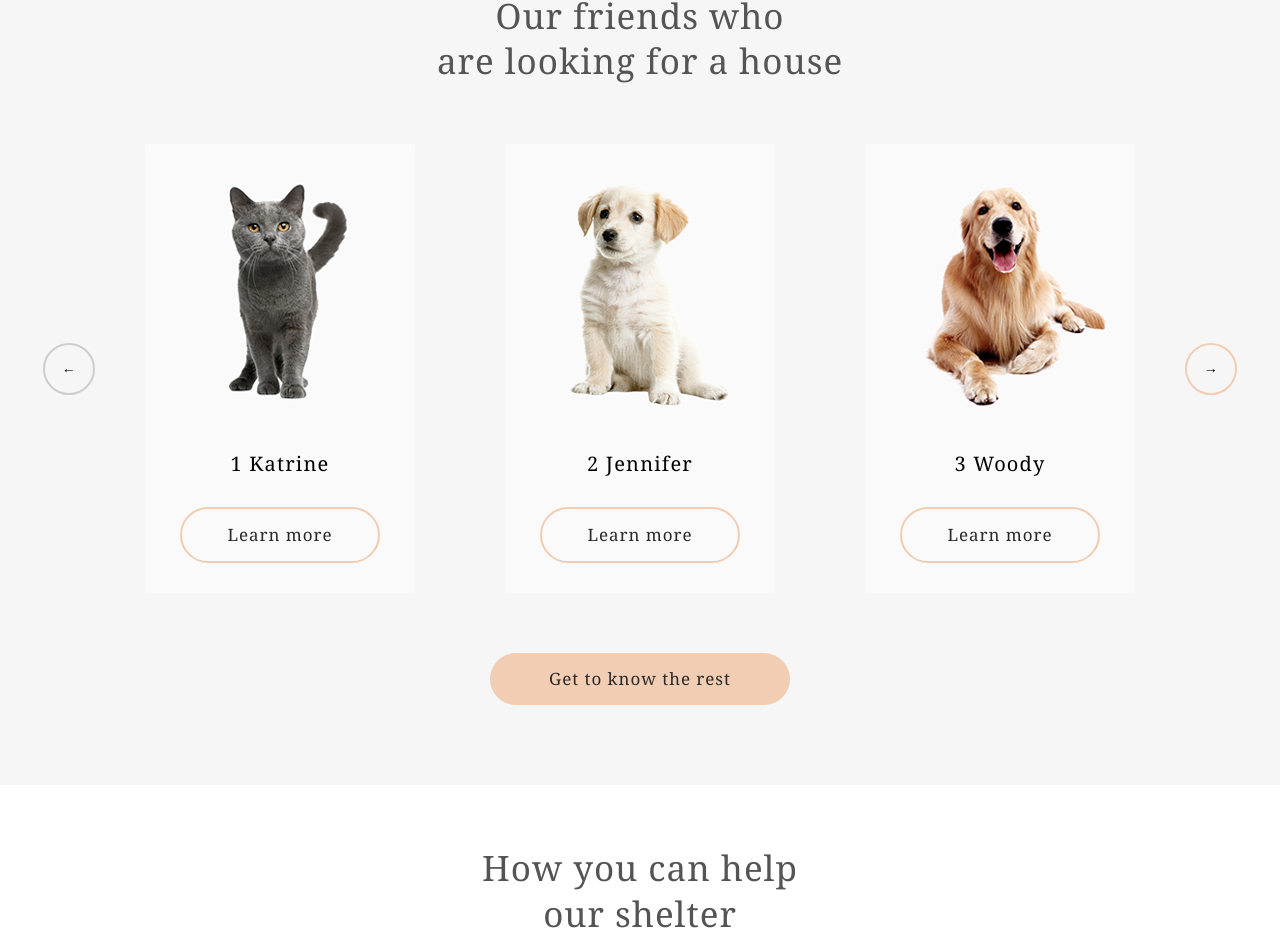
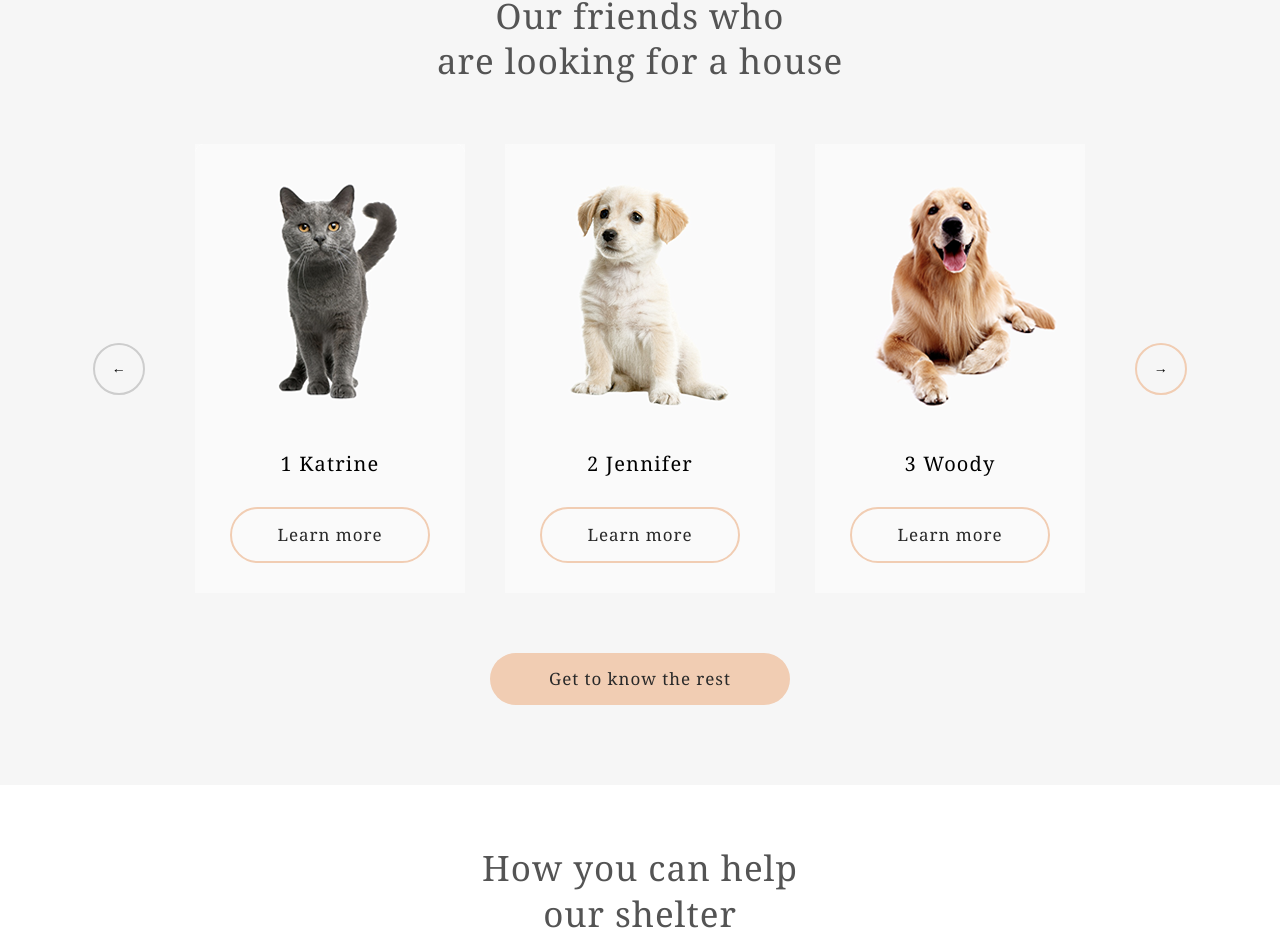
Before and after one commit to yanakapylova/task3, a React (Create React App) app: page / in a window 1280 px wide. Shown: the part 2955-3896 px from the top of the page. Built offline with nearby package versions, Linux system fonts and the light colour scheme.

Commit message:
create separate slider component

```diff
--- a/src/App.tsx
+++ b/src/App.tsx
@@ -10,6 +10,7 @@ import "./components/portal/header.css";
 import "./components/portal/burger.css";
 import "./components/portal/footer.css";
 import "./components/popup/style.css";
+import "./components/slider/slider.css";
 import { Portal } from "./components/portal/Portal";
 import { MainPage } from "./pages/mainPage/MainPage";
 import { OurPets } from "./pages/ourPets/OurPets";
--- /dev/null
+++ b/src/components/slider/Slider.tsx
@@ -0,0 +1,82 @@
+import { useEffect, useState } from "react";
+import { Pet, cards } from "../../pages/mainPage/sectionSlider/pets-list";
+import SliderButton from "../button/SliderButton";
+import { PopUp } from "../popup/PopUp";
+
+export const Slider = function (props: any) {
+  const [activePopUp, setActivePopUp] = useState(cards[0]);
+
+  const [currSliderArr, setCurrSliderArr]: any[] = useState([]);
+
+  useEffect(() => {
+
+    setCurrSliderArr(() => sliderConstructor());
+  }, [props.itemsInRow, props.rowsNumber, props.startSliderIndex]);
+
+  function sliderConstructor() {
+    let currSliderIndex: number = props.startSliderIndex;
+    let currSliderArrCONSTRUCTOR: Pet[] = [];
+
+    let flag = true;
+    for (let j = 0; j < props.rowsNumber; j++) {
+      for (let i = 0; i < props.itemsInRow; i++) {
+        currSliderArrCONSTRUCTOR.push(cards[currSliderIndex]);
+        currSliderIndex++;
+
+        if (currSliderIndex == cards.length) {
+          flag = false;
+          break;
+        }
+      }
+      if (!flag) {
+        break;
+      }
+    }
+
+    props.navigationControl(props.startSliderIndex, props.itemsInRow, props.rowsNumber);
+
+    return currSliderArrCONSTRUCTOR;
+  }
+
+  function handleButtonClick(step: number) {
+    props.handleSliderClick(step); // Call the function from the parent component
+  }
+
+  function buttonMore(activeItem: Pet) {
+    setActivePopUp(activeItem);
+
+    const popupWrapper: any = document.querySelector(".popupWrapper");
+    popupWrapper.style.display = "flex";
+  }
+
+
+  return (
+    <div className="container">
+      <div className="sliderWrapper">
+        <div className="slider">
+          {currSliderArr.map((item: Pet) => {
+            return (
+              <div
+                className="sliderItem"
+                key={`${item.name}${item.breed}${item.description}`}
+              >
+                <div className="sliderItemImage">
+                  <img src={item.image} alt={item.name} />
+                </div>
+                <div className="sliderItemName">{item.name}</div>
+                <SliderButton
+                  onClick={() => {
+                    buttonMore(item);
+                  }}
+                >
+                  Learn more
+                </SliderButton>
+              </div>
+            );
+          })}
+        </div>
+      </div>
+      <PopUp item={activePopUp} />
+    </div>
+  );
+};
--- /dev/null
+++ b/src/components/slider/slider.css
@@ -0,0 +1,39 @@
+.sliderWrapper {
+  display: flex;
+  gap: 50px;
+  margin: 0 auto;
+  align-items: center;
+
+  .slider {
+    display: flex;
+    gap: 40px;
+    margin: 0 auto;
+    flex-wrap: wrap;
+    justify-content: center;
+
+    .sliderItem {
+      background-color: #fafafa;
+      font-size: 20px;
+      font-family: Georgia, "Times New Roman", Times, serif;
+      letter-spacing: 0.06em;
+      max-width: 270px;
+      width: 100%;
+
+      img {
+        width: 100%;
+      }
+
+      > * {
+        margin-bottom: 30px;
+      }
+    }
+  }
+}
+
+@media screen and (max-width: 768px) {
+  .sliderWrapper {
+    flex-wrap: wrap;
+    justify-content: center;
+    gap: 20px;
+  }
+}
--- a/src/pages/mainPage/sectionSlider/SectionSlider.tsx
+++ b/src/pages/mainPage/sectionSlider/SectionSlider.tsx
@@ -1,31 +1,28 @@
 import { useEffect, useState } from "react";
-import { PopUp } from "../../../components/popup/PopUp";
-import { Pet } from "./pets-list";
 import { cards } from "./pets-list";
 import { Link } from "react-router-dom";
 import PrimaryButton from "../../../components/button/PrimaryButton";
-import SliderButton from "../../../components/button/SliderButton";
 import SliderCircleButton from "../../../components/button/SliderCircleButton";
-import { sliderConstructor } from "./sliderConstructor";
+import { Slider } from "../../../components/slider/Slider";
 
 export const SectionSlider = function () {
+  const [itemsInRow, setItemsInRow] = useState(0);
+  const [rowsNumber, setRowsNumber] = useState(0);
   const [startSliderIndex, setStartSliderIndex] = useState(0);
-  const [activePopUp, setActivePopUp] = useState(cards[0]);
-  const [currSliderArr, setCurrSliderArr]: any[] = useState([]);
 
   useEffect(() => {
-    let itemsInRow: number;
-
     if (window.innerWidth >= 1280) {
-      itemsInRow = 3;
+      setItemsInRow(() => 3);
     } else if (window.innerWidth >= 768) {
-      itemsInRow = 2;
+      setItemsInRow(() => 2);
     } else {
-      itemsInRow = 1;
+      setItemsInRow(() => 1);
     }
 
-    setCurrSliderArr(() => sliderConstructor(startSliderIndex, itemsInRow));
+    setRowsNumber(() => 1);
+  }, []);
 
+  function navigationControl() {
     const arrowLeft: any = document.querySelector("#arrow-left");
     const arrowRight: any = document.querySelector("#arrow-right");
     if (startSliderIndex + itemsInRow > cards.length - 1) {
@@ -36,7 +33,7 @@ export const SectionSlider = function () {
       arrowLeft.disabled = false;
       arrowRight.disabled = false;
     }
-  }, [startSliderIndex]);
+  }
 
   function handleSliderClick(step: number) {
     setStartSliderIndex((prev) => prev + step);
@@ -49,38 +46,21 @@ export const SectionSlider = function () {
         <br />
         are looking for a house
       </h3>
-      <div className="sliderWrapper">
+      <div className="sliderAndNavigation">
         <SliderCircleButton
           id="arrow-left"
           onClick={() => handleSliderClick(-1)}
         >
           ←
         </SliderCircleButton>
-        <div className="slider">
-          {currSliderArr.map((item: Pet) => {
-            return (
-              <div
-                className="sliderItem"
-                key={`${item.name}${item.breed}${item.description}`}
-              >
-                <div className="sliderItemImage">
-                  <img src={item.image} alt={item.name} />
-                </div>
-                <div className="sliderItemName">{item.name}</div>
-                <SliderButton
-                  onClick={() => {
-                    setActivePopUp(item);
-                    const popupWrapper: any =
-                      document.querySelector(".popupWrapper");
-                    popupWrapper.style.display = "flex";
-                  }}
-                >
-                  Learn more
-                </SliderButton>
-              </div>
-            );
-          })}
-        </div>
+        <Slider
+          navigationControl={navigationControl}
+          itemsInRow={itemsInRow}
+          rowsNumber={rowsNumber}
+          handleSliderClick={handleSliderClick}
+          startSliderIndex={startSliderIndex}
+        />
+
         <SliderCircleButton
           id="arrow-right"
           onClick={() => handleSliderClick(1)}
@@ -88,7 +68,6 @@ export const SectionSlider = function () {
           →
         </SliderCircleButton>
       </div>
-      <PopUp item={activePopUp} />
       <Link to="/ourpets">
         <PrimaryButton>Get to know the rest</PrimaryButton>
       </Link>
--- a/src/pages/mainPage/sectionSlider/style.css
+++ b/src/pages/mainPage/sectionSlider/style.css
@@ -10,49 +10,25 @@
     margin-top: 50px;
   }
 
-  .sliderWrapper {
+  > button {
+    margin: 0 auto;
+  }
+
+  .sliderAndNavigation {
     display: flex;
     gap: 50px;
     margin: 0 auto;
     align-items: center;
-
-    .slider {
-      display: flex;
-      gap: 90px;
-      margin: 0 auto;
-      justify-content: center;
-
-      .sliderItem {
-        background-color: #fafafa;
-        font-size: 20px;
-        font-family: Georgia, "Times New Roman", Times, serif;
-        letter-spacing: 0.06em;
-        max-width: 270px;
-
-        > * {
-          margin-bottom: 30px;
-        }
-
-        img {
-          width: 100%;
-        }
-      }
-    }
-  }
-
-  > button {
-    margin: 0 auto;
   }
 }
 
 @media screen and (max-width: 768px) {
-  .section3 .sliderWrapper {
-    flex-wrap: wrap;
+  .section3 .sliderAndNavigation {
     justify-content: center;
     gap: 20px;
+    flex-wrap: wrap;
 
-
-    .slider {
+    .container {
       order: 1;
       width: 100%;
     }
@@ -65,6 +41,5 @@
     #arrow-right {
       order: 3;
     }
-
   }
 }
--- a/src/pages/ourPets/OurPets.tsx
+++ b/src/pages/ourPets/OurPets.tsx
@@ -1,25 +1,17 @@
 import { useEffect, useState } from "react";
-import { Pet } from "../mainPage/sectionSlider/pets-list";
 import { cards } from "../mainPage/sectionSlider/pets-list";
-import { PopUp } from "../../components/popup/PopUp";
-import SliderButton from "../../components/button/SliderButton";
 import PrimaryButton from "../../components/button/PrimaryButton";
+import { activePageMark } from "../../components/portal/activePage";
+import { Slider } from "../../components/slider/Slider";
 import SliderCircleButton from "../../components/button/SliderCircleButton";
-import { activePageMark } from "../../components/portal/activePage";
 
 export const OurPets = function () {
-  const [startSliderIndex, setStartSliderIndex] = useState(0);
-  const [activePopUp, setActivePopUp] = useState(cards[0]);
-
-  const [currSliderArr, setCurrSliderArr]: any[] = useState([]);
-
+  useEffect(() => {
+    activePageMark();
+  });
   const [itemsInRow, setItemsInRow] = useState(0);
   const [rowsNumber, setRowsNumber] = useState(0);
-  const [pageNumber, setPageNumber] = useState(1);
-
-  useEffect(() => {
-    activePageMark()
-  });
+  const [startSliderIndex, setStartSliderIndex] = useState(0);
 
   useEffect(() => {
     if (window.innerWidth >= 1280) {
@@ -32,32 +24,13 @@ export const OurPets = function () {
       setItemsInRow(() => 1);
       setRowsNumber(() => 3);
     }
+  }, []);
 
-    setCurrSliderArr(() => sliderConstructor());
-  }, [itemsInRow, rowsNumber, startSliderIndex]);
-
-  function sliderConstructor() {
-    let currSliderIndex: number = startSliderIndex;
-    let currSliderArrCONSTRUCTOR: Pet[] = [];
-
-    let flag = true;
-    for (let j = 0; j < rowsNumber; j++) {
-      for (let i = 0; i < itemsInRow; i++) {
-        currSliderArrCONSTRUCTOR.push(cards[currSliderIndex]);
-        currSliderIndex++;
-
-        if (currSliderIndex == cards.length) {
-          flag = false;
-          let button: any = document.querySelector(".sliderRightArrow");
-          button.disabled = true;
-          break;
-        }
-      }
-      if (!flag) {
-        break;
-      }
-    }
-
+  function navigationControl(
+    startSliderIndex: number,
+    itemsInRow: number,
+    rowsNumber: number
+  ) {
     let button_right: any = document.querySelector(".sliderRightArrow");
     button_right.disabled =
       startSliderIndex + itemsInRow * rowsNumber > cards.length - 1
@@ -76,16 +49,9 @@ export const OurPets = function () {
     let button_d_left: any = document.querySelector(".sliderLeftDoubleArrow");
     button_d_left.disabled =
       startSliderIndex - itemsInRow * rowsNumber * 2 < 0 ? true : false;
-
-    return currSliderArrCONSTRUCTOR;
   }
 
-  function buttonMore(activeItem: Pet) {
-    setActivePopUp(activeItem);
-
-    const popupWrapper: any = document.querySelector(".popupWrapper");
-    popupWrapper.style.display = "flex";
-  }
+  const [pageNumber, setPageNumber] = useState(1);
 
   function handleSliderClick(step: number) {
     if (startSliderIndex == cards.length - 1) {
@@ -95,8 +61,6 @@ export const OurPets = function () {
     }
 
     setPageNumber((prev) => prev + step);
-
-    setCurrSliderArr(() => sliderConstructor());
   }
 
   return (
@@ -106,35 +70,13 @@ export const OurPets = function () {
         <br />
         are looking for a house
       </h3>
-      <div className="sliderWrapper">
-        <div className="slider">
-          {currSliderArr.map((item: Pet) => {
-            return (
-              <div
-                className="sliderItem"
-                key={`${item.name}${item.breed}${item.description}`}
-              >
-                <div className="sliderItemImage">
-                  <img src={item.image} alt={item.name} />
-                </div>
-                <div className="sliderItemName">{item.name}</div>
-                <SliderButton
-                  onClick={() => {
-                    setActivePopUp(item);
-
-                    const popupWrapper: any =
-                      document.querySelector(".popupWrapper");
-                    popupWrapper.style.display = "flex";
-                  }}
-                >
-                  Learn more
-                </SliderButton>
-              </div>
-            );
-          })}
-        </div>
-      </div>
-      <PopUp item={activePopUp} />
+      <Slider
+        navigationControl={navigationControl}
+        itemsInRow={itemsInRow}
+        rowsNumber={rowsNumber}
+        handleSliderClick={handleSliderClick}
+        startSliderIndex={startSliderIndex}
+      />
       <div className="navigation">
         <SliderCircleButton
           className="sliderLeftDoubleArrow arrow"
@@ -153,6 +95,7 @@ export const OurPets = function () {
         <SliderCircleButton className="pageNumber">
           {pageNumber}
         </SliderCircleButton>
+
         <SliderCircleButton
           className="sliderRightArrow arrow"
           onClick={() => handleSliderClick(1)}
```
Also changed, not shown: src/components/popup/style.css (+26 -0 lines), src/pages/ourPets/style.css (+0 -40 lines).
